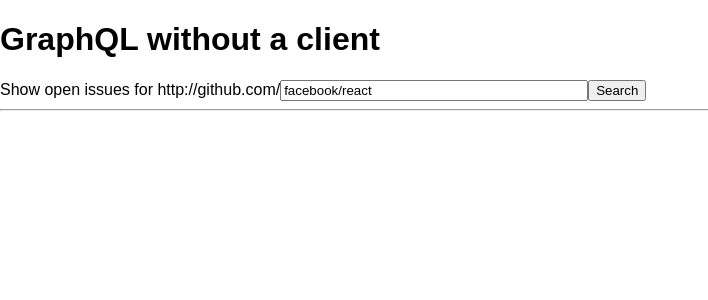
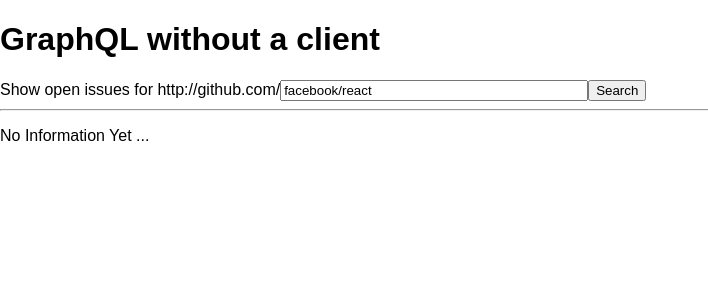
Before and after one commit to ryanyogan/vanilla-graphql, a React (Create React App) app: page / in a window 1280 px wide. Shown: the top 300 px of the page, without its empty margins (0-708 px from the left). Built offline with nearby package versions, Linux system fonts and the light colour scheme; no server answers.

Commit message:
Render the Organization component, or display errors

```diff
--- a/src/App.js
+++ b/src/App.js
@@ -54,7 +54,7 @@ class App extends Component {
     );
 
   render() {
-    const { path } = this.state;
+    const { path, organization, errors } = this.state;
 
     return (
       <div>
@@ -74,10 +74,37 @@ class App extends Component {
 
         <hr />
 
-        {/* The results will be displayed here... */}
+        {/* Does organization exist? If so render the component, if not wait */}
+        {organization ? (
+          <Organization organization={organization} errors={errors} />
+        ) : (
+          <p>No Information Yet ...</p>
+        )}
       </div>
     );
   }
 }
 
+// Small stateless component, normally this would be in ./src/components/Organization
+const Organization = ({ organization, errors }) => {
+  // Did we receive an error from the Query?
+  if (errors) {
+    return (
+      <p>
+        <strong>Something went wrong :(</strong>
+        {errors.map(err => err.message).join(' ')}
+      </p>
+    );
+  }
+
+  return (
+    <div>
+      <p>
+        <strong>Issues from Organization: </strong>
+        <a href={organization.url}>{organization.name}</a>
+      </p>
+    </div>
+  );
+};
+
 export default App;
```
